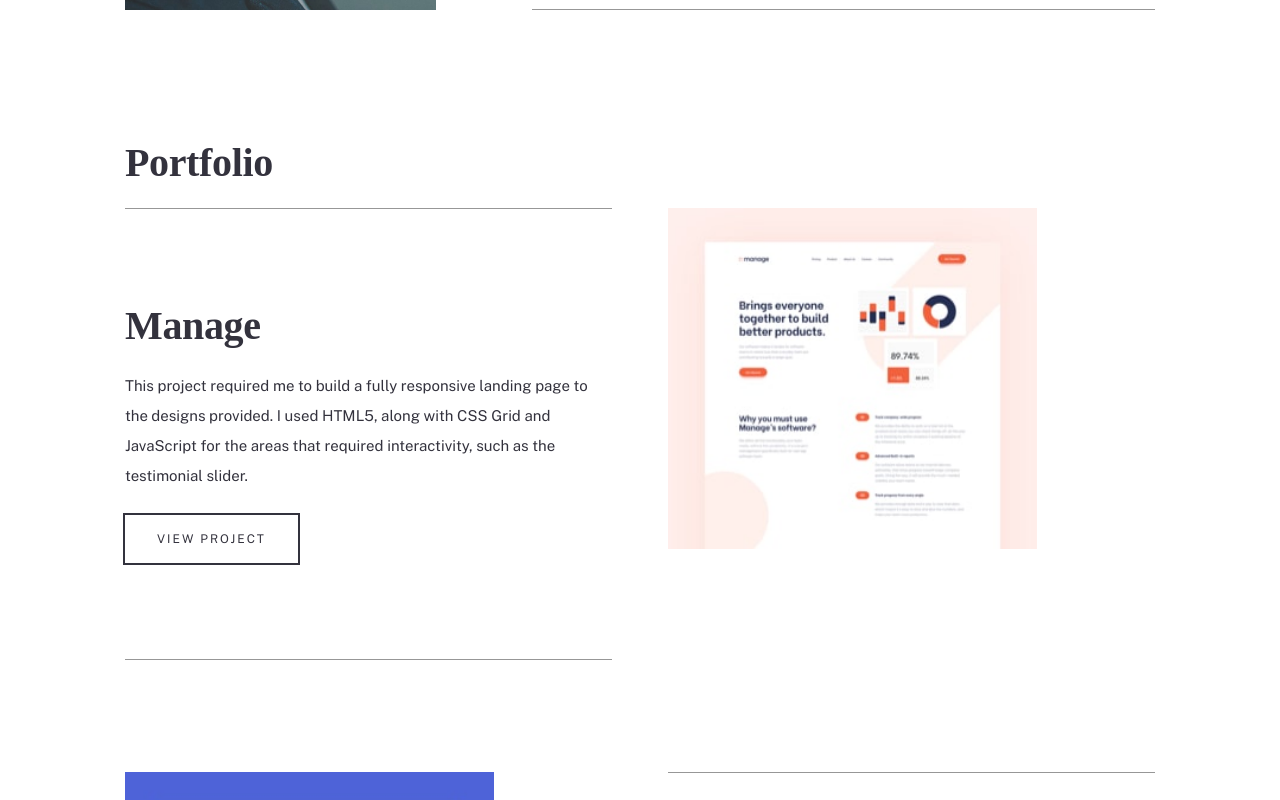
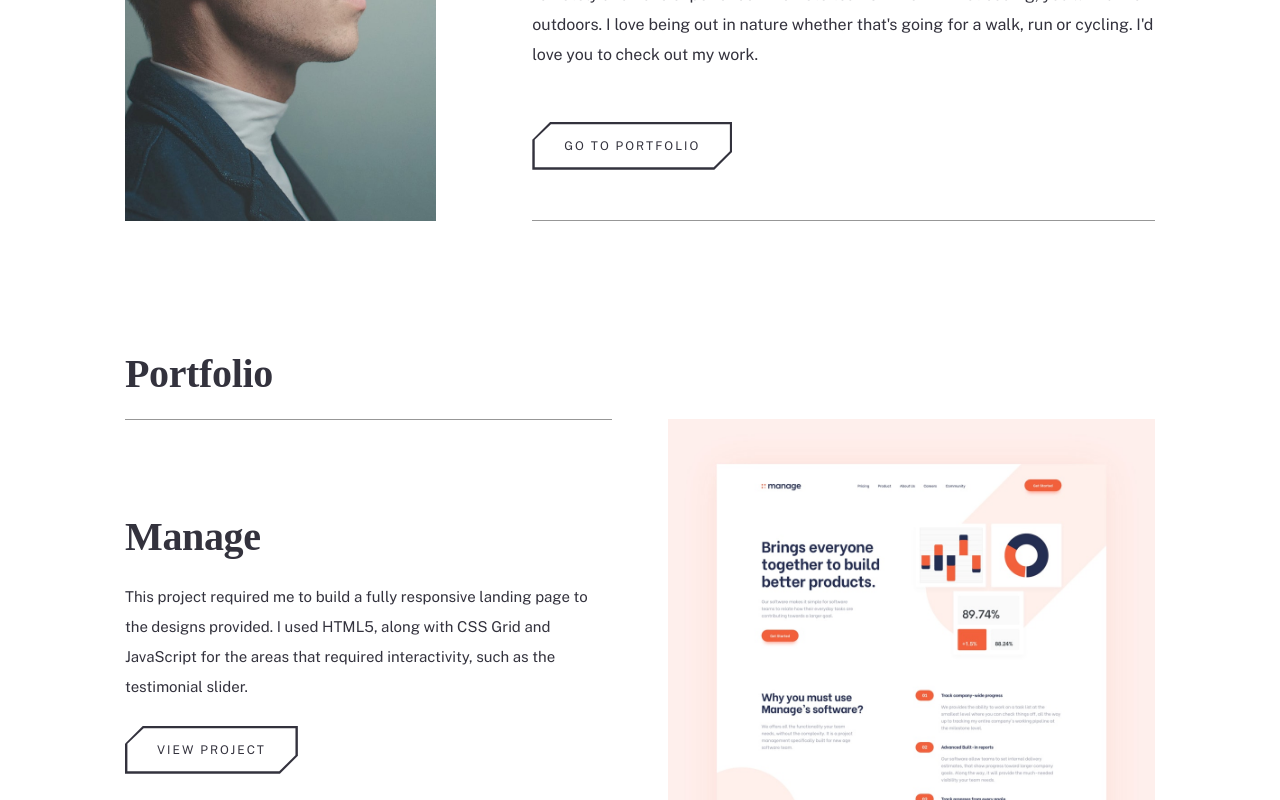
Before and after one commit to RyanCahela/Portfolio_2022_Nextjs, a Next.js app: page / in a window 1280 px wide. Shown: the part 1000-1800 px from the top of the page. Built offline with nearby package versions, Linux system fonts and the light colour scheme; a web font is replaced by a local one.

Commit message:
created button with cut corner effect

```diff
--- a/components/Buttons/SecondaryButton.js
+++ b/components/Buttons/SecondaryButton.js
@@ -11,23 +11,34 @@
   uppercase
 
   ${/* Colors */ ""}
-  bg-white
   text-greyish-dark-blue
 
 
   ${/* Misc */ ""}
   cursor-pointer
+  ${
+    /*
+
   outline
   outline-2
   outline-grayish-dark-blue
 
   hover:bg-grayish-dark-blue
+
+  */ ""
+  }
+
   hover:text-very-light-gray
+  focus:text-very-light-gray
+  transition-colors
+
 
   disabled:text-grayish-dark-blue/20
   disabled:outline-grayish-dark-blue/20
   disabled:cursor-not-allowed
   disabled:hover:bg-white
+
+  cut-corners
 `;
 
 const SecondaryButton = ({ textContent, disabled = null }) => {
--- a/styles/globals.css
+++ b/styles/globals.css
@@ -7,3 +7,71 @@
 *:after {
   box-sizing: border-box;
 }
+
+@layer utilities {
+  .cut-corners {
+    --background-color: lightgray;
+    --border-width: 0.2em;
+    --edge-size: 1.5em;
+
+    position: relative;
+    clip-path: polygon(
+      /* top left 1 */ var(--edge-size) 0,
+      /* top right */ 100% 0,
+      /* bottom right 1 */ 100% calc(100% - var(--edge-size)),
+      /* bottom right 2 */ calc(100% - var(--edge-size)) 100%,
+      /* bottom left */ 0 100%,
+      /* top left 2 */ 0 var(--edge-size)
+    );
+  }
+
+  .cut-corners::before,
+  .cut-corners::after {
+    content: "";
+    width: 100%;
+    position: absolute;
+    height: 100%;
+  }
+
+  .cut-corners::before {
+    @apply bg-grayish-dark-blue;
+    inset: 0;
+    z-index: -2;
+  }
+
+  .cut-corners::after {
+    background-color: white;
+    inset: 0;
+    z-index: -1;
+    clip-path: polygon(
+      /* top left 1 */ calc(var(--edge-size) + var(--border-width) * 0.25)
+        var(--border-width),
+      /* top right */ calc(100% - var(--border-width)) var(--border-width),
+      /* bottom right 1 */ calc(100% - var(--border-width))
+        calc(100% - var(--edge-size) - var(--border-width) * 0.25),
+      /* bottom right 2 */
+        calc(100% - var(--edge-size) - var(--border-width) * 0.25)
+        calc(100% - var(--border-width)),
+      /* bottom left */ var(--border-width) calc(100% - var(--border-width)),
+      /* top left 2 */ var(--border-width) var(--edge-size)
+    );
+    transition: clip-path 300ms;
+  }
+
+  .cut-corners:where(:hover, :focus)::after {
+    clip-path: polygon(
+      /* top left 1 */ calc(100% - var(--border-width))
+        calc(100% - var(--edge-size) - var(--border-width) * 0.25),
+      /* top right */ calc(100% - var(--border-width)) var(--border-width),
+      /* bottom right 1 */ calc(100% - var(--border-width))
+        calc(100% - var(--edge-size) - var(--border-width) * 0.25),
+      /* bottom right 2 */
+        calc(100% - var(--edge-size) - var(--border-width) * 0.25)
+        calc(100% - var(--border-width)),
+      /* bottom left */ var(--border-width) calc(100% - var(--border-width)),
+      /* top left 2 */
+        calc(100% - var(--edge-size) - var(--border-width) * 0.25)
+        calc(100% - var(--border-width))
+    );
+  }
+}
```
